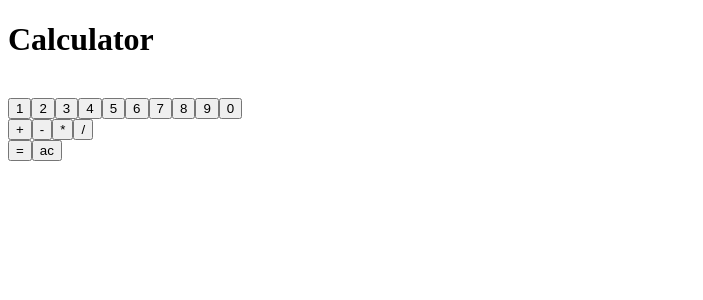
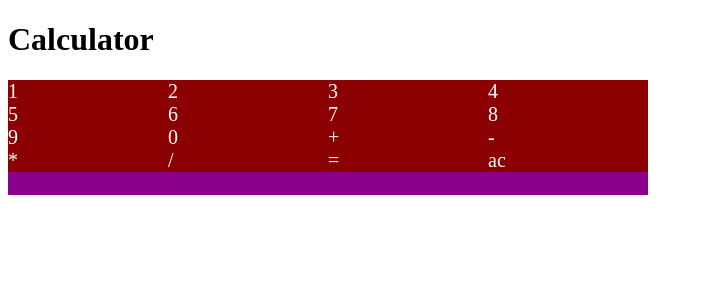
Before and after one commit to NeoLight1010/react-calculator, a React (Vite) app: page / in a window 1280 px wide. Shown: the top 300 px of the page, without its empty margins (0-703 px from the left). Built offline with nearby package versions, Linux system fonts and the light colour scheme.

Commit message:
Implement initial grid style.

```diff
--- a/src/components/Calculator.tsx
+++ b/src/components/Calculator.tsx
@@ -1,14 +1,16 @@
 import { CalculatorProvider } from "../context/calculator/CalculatorProvider";
 import { CalculatorButton } from "./CalculatorButton";
-import {CalculatorDisplay} from "./CalculatorDisplay";
+import { CalculatorDisplay } from "./CalculatorDisplay";
+
+import "../styles/calculator.css";
 
 export const Calculator = () => {
     return (
         <CalculatorProvider>
+            <div className="calculator-container">
                 <CalculatorDisplay />
 
-            <br />
-
+                <div className="calculator-buttons-container" >
                     <CalculatorButton value={1} />
                     <CalculatorButton value={2} />
                     <CalculatorButton value={3} />
@@ -20,17 +22,15 @@ export const Calculator = () => {
                     <CalculatorButton value={9} />
                     <CalculatorButton value={0} />
 
-            <br />
-
                     <CalculatorButton value="+" />
                     <CalculatorButton value="-" />
                     <CalculatorButton value="*" />
                     <CalculatorButton value="/" />
 
-            <br />
-
                     <CalculatorButton value="=" />
                     <CalculatorButton value="ac" />
+                </div>
+            </div>
         </CalculatorProvider>
     );
 };
--- a/src/components/CalculatorButton.tsx
+++ b/src/components/CalculatorButton.tsx
@@ -21,5 +21,5 @@ export const CalculatorButton = ({ value }: CalculatorButtonProps) => {
         }
     };
 
-    return <button onClick={onClick}>{value.toString()}</button>;
+    return <div className="calculator-button" onClick={onClick}>{value.toString()}</div>;
 };
--- /dev/null
+++ b/src/styles/calculator.css
@@ -0,0 +1,23 @@
+.calculator-container {
+    color: white;
+    background-color: teal;
+
+    font-size: 25px;
+
+    width: 50vw;
+}
+
+.calculator-buttons-container {
+    background-color: darkmagenta;
+
+    display: grid;
+    grid-template-columns: repeat(4, 1fr);
+    grid-template-rows: repeat(5, 1fr);
+    grid-auto-flow: row;
+}
+
+.calculator-button {
+    font-size: 20px;
+
+    background-color: darkred;
+}
```
Lines whose indentation alone changed are shown as unchanged.
